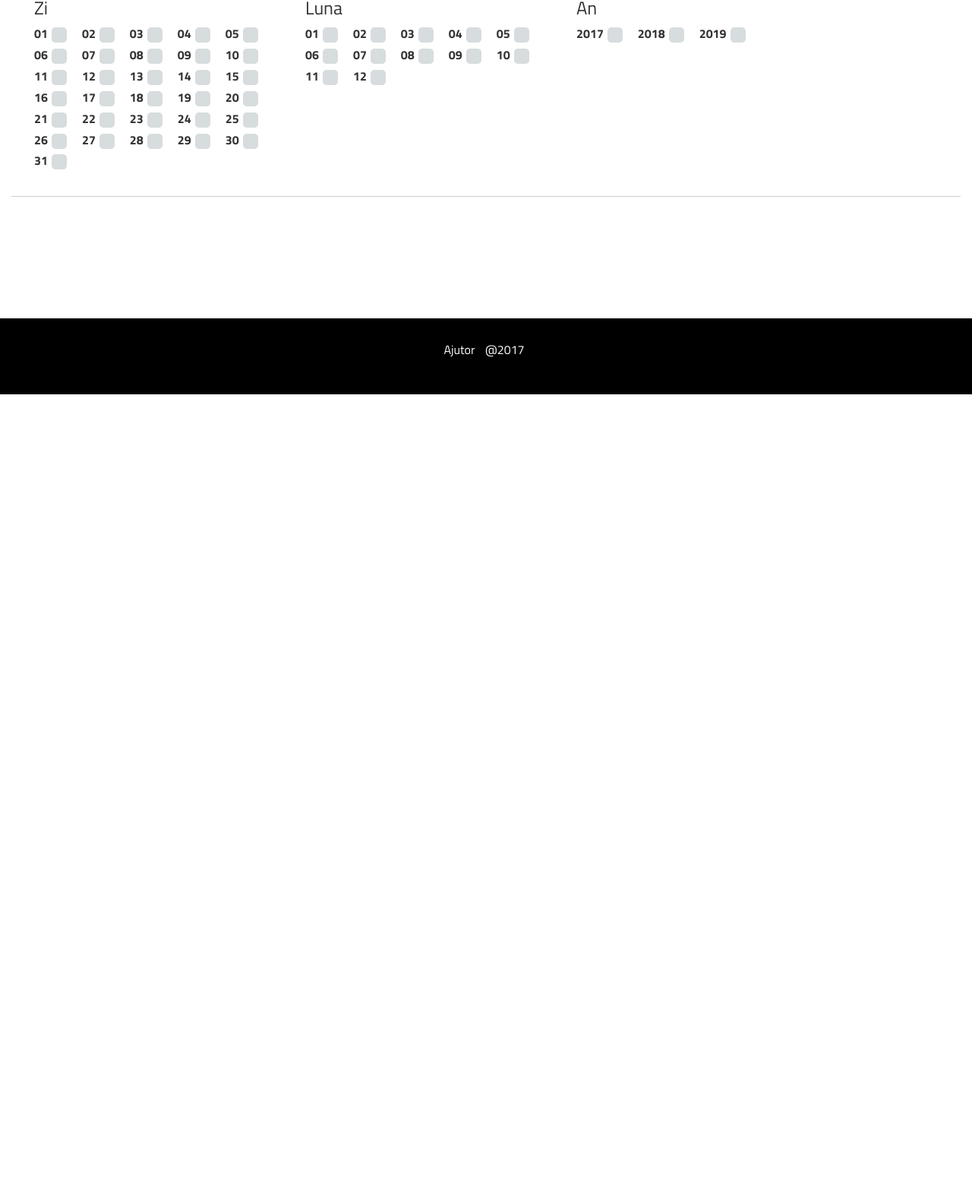
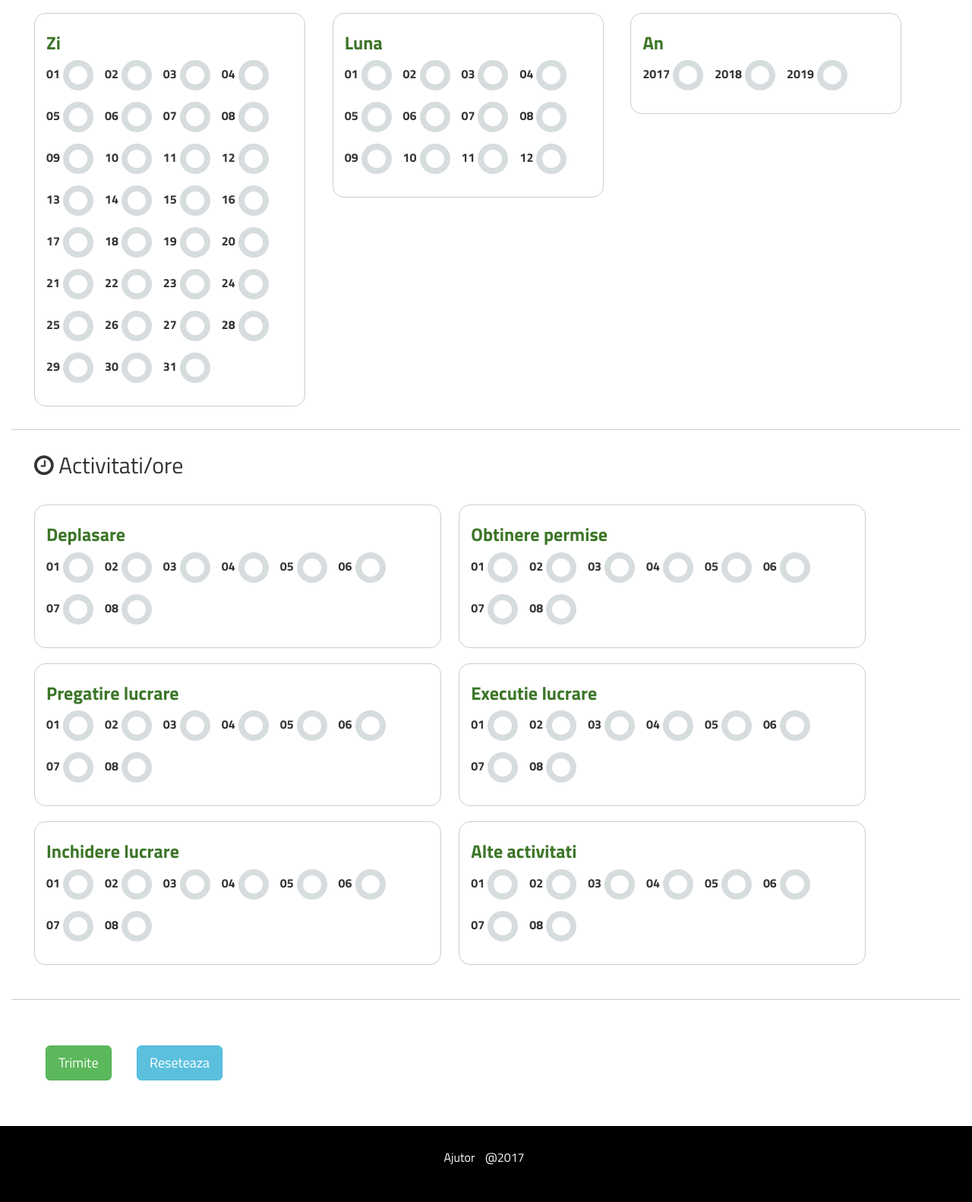
Before and after one commit to aproapeom/test, a plain HTML site: page pontaj.html in a window 1280 px wide. Shown: the part 230-1812 px from the top of the page at 76% size. Before the commit the page ends 800 px from the top, so only its background shows below. Drawn offline with Linux system fonts and the light colour scheme; a web font is replaced by a local one.

Commit message:
update vineri 12.00

```diff
--- a/css/flat/green.css
+++ b/css/flat/green.css
@@ -7,9 +7,9 @@
     vertical-align: middle;
     margin: 0;
     padding: 0;
-    width: 20px;
-    height: 20px;
-    background: url(green.png) no-repeat;
+    width: 40px;
+    height: 40px;
+    background: url(green2.png) no-repeat;
     border: none;
     cursor: pointer;
 }
@@ -18,36 +18,36 @@
     background-position: 0 0;
 }
     .icheckbox_flat-green.checked {
-        background-position: -22px 0;
+        background-position: -44px 0;
     }
     .icheckbox_flat-green.disabled {
-        background-position: -44px 0;
+        background-position: -84px 0;
         cursor: default;
     }
     .icheckbox_flat-green.checked.disabled {
-        background-position: -66px 0;
+        background-position: -86px 0;
     }
 
 .iradio_flat-green {
-    background-position: -88px 0;
+    background-position: -176px 0;
 }
     .iradio_flat-green.checked {
-        background-position: -110px 0;
+        background-position: -220px 0;
     }
     .iradio_flat-green.disabled {
-        background-position: -132px 0;
+        background-position: -152px 0;
         cursor: default;
     }
     .iradio_flat-green.checked.disabled {
-        background-position: -154px 0;
+        background-position: -174px 0;
     }
 
 /* HiDPI support */
-@media (-o-min-device-pixel-ratio: 5/4), (-webkit-min-device-pixel-ratio: 1.25), (min-resolution: 120dpi), (min-resolution: 1.25dppx) {
-    .icheckbox_flat-green,
-    .iradio_flat-green {
-        background-image: url(green@2x.png);
-        -webkit-background-size: 176px 22px;
-        background-size: 176px 22px;
-    }
-}
+/*@media (-o-min-device-pixel-ratio: 5/4), (-webkit-min-device-pixel-ratio: 1.25), (min-resolution: 120dpi), (min-resolution: 1.25dppx) {*/
+    /*.icheckbox_flat-green,*/
+    /*.iradio_flat-green {*/
+        /*background-image: url(green@2x.png);*/
+        /*-webkit-background-size: 176px 22px;*/
+        /*background-size: 176px 22px;*/
+    /*}*/
+/*}*/
--- a/css/main.css
+++ b/css/main.css
@@ -159,6 +159,18 @@ a:focus {
     margin-right: 20px;
 }
 
+.preloaderContainer {
+    position: fixed;
+    width: 100%;
+    height: 100%;
+    top: 0;
+    left: 0;
+    background: rgba(0, 0, 0, 0.8) url("../images/Disqus.gif") no-repeat center;
+    z-index: 999999999;
+    background-size: 100px;
+    /*display: none;*/
+}
+
 /*--------------------------------DESKTOP------------------------------------------------------------------------------------------------------*/
 /*COLOR SCHEME:   #114F31 #3C7628 #878584 #000000 #ffffff */
 
@@ -191,16 +203,50 @@ a:focus {
 .workerBlock img {
     width: 70%;
     border: 1px solid #878584;
+    filter: alpha(opacity=80);
+    -moz-opacity: 0.60;
+    opacity: 0.45;
 }
 
-.timeBox{width: 30%; float: left;}
+.workerBlock img:hover {
+    filter: alpha(opacity=100);
+    -moz-opacity: 1.0;
+    opacity: 1.0;
+}
+
+.timeBox {
+    width: 30%;
+    float: left;
+    margin-right: 3%;
+}
+
+.timeBox2 {
+    width: 45%;
+    float: left;
+    margin-right: 2%;
+    margin-bottom: 15px;
+}
+
+
+.timeBox, .timeBox2{
+    border: 1px solid #cccccc;
+    border-radius: 15px;
+    padding: 15px;
+}
+
+.timeBox h3, .timeBox2 h3{
+    color: #3C7628;
+    font-weight: 700;
+}
 
 .checkKont {
     float: left;
+    margin-bottom: 15px;
+    margin-right: 15px;
 }
 
 .checkKont label {
-    margin-right: 5px;
+    margin-right: 4px;
 }
 
 .workerBlock a {
--- a/js/main.js
+++ b/js/main.js
@@ -1,9 +1,18 @@
 //global variables ---------------------------------------------------------------------------------------------------------------
 var arr = [];
 var daychecktemplate = function(k, ix, jj){
-    arr[0+jj] =  '<div class="checkKont"><label for="ziua'+k+'">'+k+'</label><input type="checkbox" id="ziua'+k+'" value="ziua'+k+'" name="ziua"/></div>';
-    arr[1+jj] =  '<div class="checkKont"><label for="luna'+k+'">'+k+'</label><input type="checkbox" id="luna'+k+'" value="luna'+k+'" name="luna"/></div>';
-    arr[2+jj] =  '<div class="checkKont"><label for="an'+k+'">'+k+'</label><input type="checkbox" id="an'+k+'" value="an'+k+'" name="an"/></div>';
+    arr[0+jj] =  '<div class="checkKont"><label for="ziua'+k+'">'+k+'</label><input type="radio" id="ziua'+k+'" value="ziua'+k+'" name="ziua"/></div>';
+    arr[1+jj] =  '<div class="checkKont"><label for="luna'+k+'">'+k+'</label><input type="radio" id="luna'+k+'" value="luna'+k+'" name="luna"/></div>';
+    arr[2+jj] =  '<div class="checkKont"><label for="an'+k+'">'+k+'</label><input type="radio" id="an'+k+'" value="an'+k+'" name="an"/></div>';
+    arr[3+jj] =  '<div class="checkKont"><label for="deplasare'+k+'">'+k+'</label><input type="radio" id="deplasare'+k+'" value="deplasare'+k+'" name="deplasare"/></div>';
+    arr[4+jj] =  '<div class="checkKont"><label for="permise'+k+'">'+k+'</label><input type="radio" id="permise'+k+'" value="permise'+k+'" name="permise"/></div>';
+    arr[5+jj] =  '<div class="checkKont"><label for="pregatire'+k+'">'+k+'</label><input type="radio" id="pregatire'+k+'" value="pregatire'+k+'" name="pregatire"/></div>';
+    arr[6+jj] =  '<div class="checkKont"><label for="executie'+k+'">'+k+'</label><input type="radio" id="executie'+k+'" value="executie'+k+'" name="executie"/></div>';
+    arr[7+jj] =  '<div class="checkKont"><label for="inchidere'+k+'">'+k+'</label><input type="radio" id="inchidere'+k+'" value="inchidere'+k+'" name="inchidere"/></div>';
+    arr[8+jj] =  '<div class="checkKont"><label for="altele'+k+'">'+k+'</label><input type="radio" id="altele'+k+'" value="altele'+k+'" name="altele"/></div>';
+
+
+
 
     return arr[ix+jj];
 };
@@ -49,13 +58,18 @@ $(document).ready(function () {
     }
 
 
-
-
     if ($("#pontaj").length) {
 
         appendForLoop(1,32,$("#daysCheck"),0,0);
         appendForLoop(1,13,$("#monthCheck"),1,0);
         appendForLoop(2017,2020,$("#yearCheck"),2,0);
+
+        appendForLoop(1,9,$("#deplasareCheck"),3,0);
+        appendForLoop(1,9,$("#permiseCheck"),4,0);
+        appendForLoop(1,9,$("#pregatireCheck"),5,0);
+        appendForLoop(1,9,$("#executieCheck"),6,0);
+        appendForLoop(1,9,$("#inchidereCheck"),7,0);
+        appendForLoop(1,9,$("#alteleCheck"),8,0);
 
         $('#pontaj').iCheck({
             checkboxClass: 'icheckbox_flat-green',
@@ -65,3 +79,12 @@ $(document).ready(function () {
     }
 
 });
+
+
+window.onload = function () {
+
+    setTimeout(function () {
+        $('#preloader').hide();
+    }, 1000);
+
+};
--- a/pontaj.html
+++ b/pontaj.html
@@ -25,32 +25,63 @@
 </head>
 
 <body>
-
+<div class="preloaderContainer" id="preloader"></div>
 <div class="container-fluid" id="pontaj">
     <!--HEADER-->
     <div class="row clearfix">
-        <div class="headerBlock textWhite col-md-12">
-            <h1 class="px-5 py-5">Protopopescu Sebastian Papadopol</h1>
+        <div class="headerBlock textWhite col-md-8">
+            <h1 class="px-5 py-5">Nume Prenume</h1>
+        </div>
+        <div class="headerBlock textWhite col-md-4 text-right">
+            <a href="index.html" class="btn btn-default btn-lg my-5 mr-5">Inapoi</a>
         </div>
     </div>
     <!--CONTENT-->
     <div class="row clearfix">
         <div class="contentBlock col-md-12">
             <div class="clockingBlock px-5 py-5 borderBottom clearfix">
-                <div class="clockingBlockTitle">
+                <div class="clockingBlockTitle mb-5">
                     <h2><i class="fa fa-calendar mr-3" aria-hidden="true"></i> Timp</h2>
                 </div>
-                <div class="clockingBlockInner timeBox mt-2" id="daysCheck">
+                <div class="clockingBlockInner timeBox mt-2 clearfix" id="daysCheck">
                     <h3 class="py-3">Zi</h3>
                 </div>
-                <div class="clockingBlockInner timeBox mt-2" id="monthCheck">
+                <div class="clockingBlockInner timeBox mt-2 clearfix" id="monthCheck">
                     <h3 class="py-3">Luna</h3>
                 </div>
-                <div class="clockingBlockInner timeBox mt-2" id="yearCheck">
+                <div class="clockingBlockInner timeBox mt-2 clearfix" id="yearCheck">
                     <h3 class="py-3">An</h3>
                 </div>
             </div>
-
+            <div class="clockingBlock px-5 py-5 borderBottom clearfix">
+                <div class="clockingBlockTitle mb-5">
+                    <h2><i class="fa fa-clock-o" aria-hidden="true"></i> Activitati/ore</h2>
+                </div>
+                <div class="clockingBlockInner timeBox2 mt-2 clearfix" id="deplasareCheck">
+                    <h3 class="py-3">Deplasare</h3>
+                </div>
+                <div class="clockingBlockInner timeBox2 mt-2 clearfix" id="permiseCheck">
+                    <h3 class="py-3">Obtinere permise</h3>
+                </div>
+                <div class="clockingBlockInner timeBox2 mt-2 clearfix" id="pregatireCheck">
+                    <h3 class="py-3">Pregatire lucrare</h3>
+                </div>
+                <div class="clockingBlockInner timeBox2 mt-2 clearfix" id="executieCheck">
+                    <h3 class="py-3">Executie lucrare</h3>
+                </div>
+                <div class="clockingBlockInner timeBox2 mt-2 clearfix" id="inchidereCheck">
+                    <h3 class="py-3">Inchidere lucrare</h3>
+                </div>
+                <div class="clockingBlockInner timeBox2 mt-2 clearfix" id="alteleCheck">
+                    <h3 class="py-3">Alte activitati</h3>
+                </div>
+            </div>
+            <div class="clockingBlock px-5 py-5 clearfix">
+                <div class="col-md-3">
+                    <a href="#" class="btn btn-success btn-lg my-5 mr-5">Trimite</a>
+                    <a href="#" class="btn btn-info btn-lg my-5 mr-5">Reseteaza</a>
+                </div>
+            </div>
         </div>
     </div>
     <!--FOOTER-->
```
Also changed, not shown: index.html (+1 -1 lines), css/flat/green2.png (added), images/Disqus.gif (added), 1 other file.
